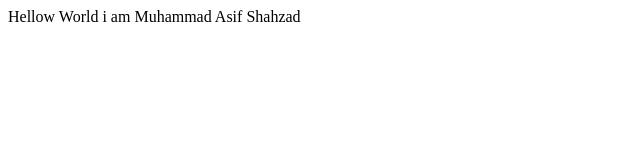
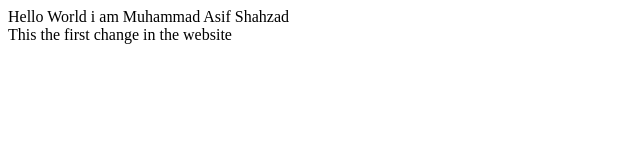
Before and after one commit to shahzad17186/bootcamp2020, a plain HTML site: page index.html in a window 1280 px wide. Shown: the whole page, without its empty margins (0-640 px from the left). Drawn offline with Linux system fonts and the light colour scheme.

Commit message:
First Change
Automated Deployment

```diff
--- a/index.html
+++ b/index.html
@@ -5,7 +5,10 @@
 </head>
 <body>
     <div>
-        Hellow World i am Muhammad Asif Shahzad
+        Hello World i am Muhammad Asif Shahzad
+    </div>
+    <div>
+        This the first change in the website
     </div>
 </body>
 </html>
```
